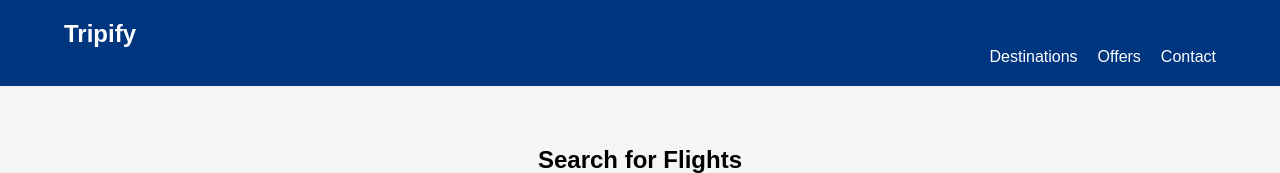
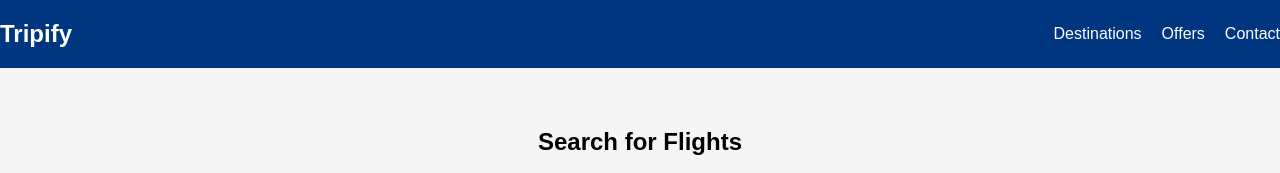
Before and after one commit to deadjoker21/tripify, a website: page public/index.html in a window 1280 px wide. Shown: the top 173 px of the page. Drawn offline with Linux system fonts and the light colour scheme.

Commit message:
Update style.css

```diff
--- a/public/style.css
+++ b/public/style.css
@@ -7,9 +7,9 @@ body {
 }
 
 .container {
-    width: 90%;
-    margin: 0 auto;
-    max-width: 1200px; /* Sets a max width for larger screens */
+    display: flex;
+    justify-content: space-between; /* This will push the logo to the left and the nav to the right */
+    align-items: center; /* Vertically centers items */
 }
 
 header {
@@ -24,19 +24,22 @@ header .logo a {
     text-decoration: none;
 }
 
+/* Navigation styling */
 nav ul {
     list-style-type: none;
+    margin: 0;
     padding: 0;
-    margin: 0;
     display: flex;
-    justify-content: flex-end;
+    justify-content: flex-end; /* Align the items to the right */
 }
 
+/* Navigation list items */
 nav ul li {
     display: inline-block;
-    margin-left: 20px;
+    margin-left: 20px; /* Space between menu items */
 }
 
+/* Links inside the nav */
 nav ul li a {
     color: white;
     text-decoration: none;
```
